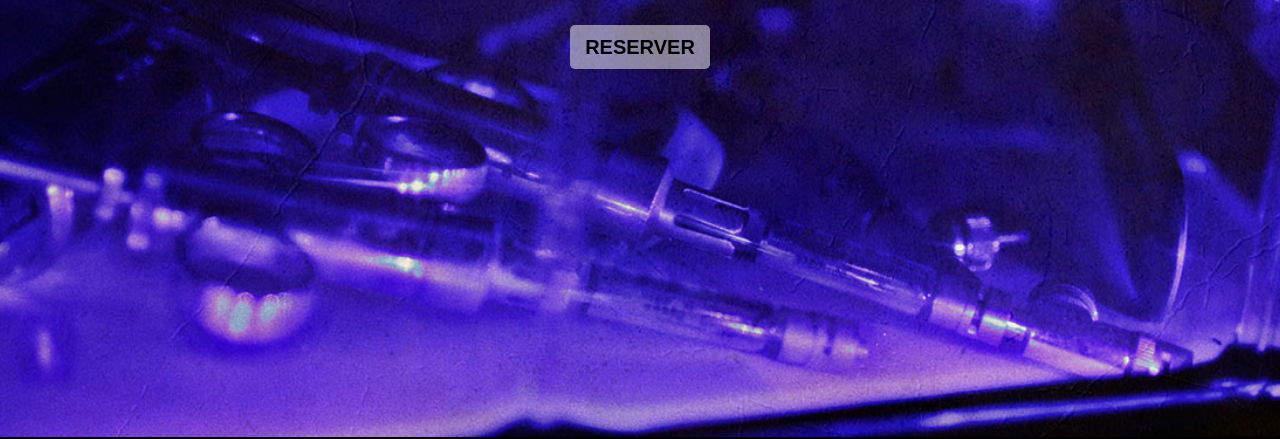
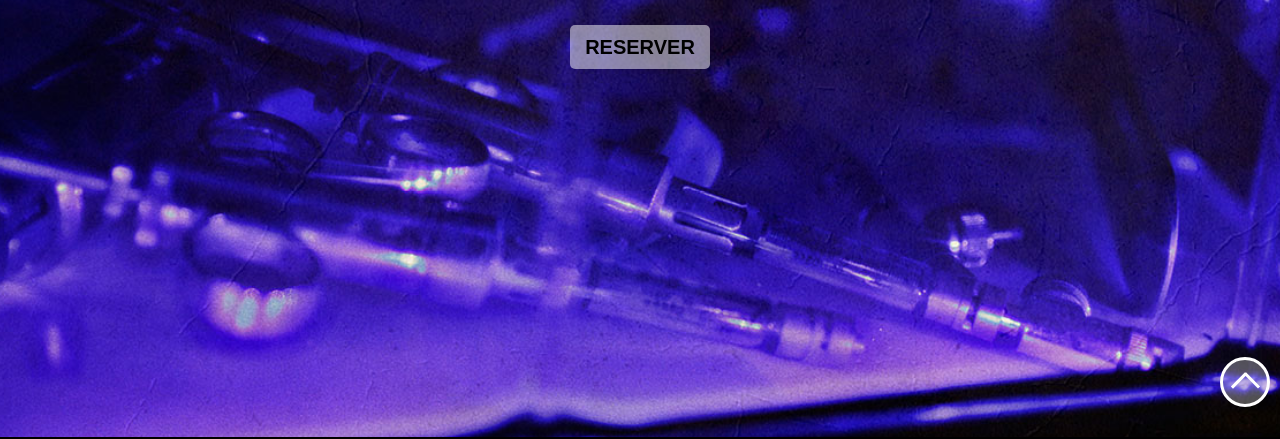
Before and after one commit to Swoooot/blackout-room, a website: page index.html in a window 1280 px wide. Shown: the part 363-802 px from the top of the page. Drawn offline with Linux system fonts and the light colour scheme; some packages are replaced by stand-ins of ours.

Commit message:
scroll button + social3

```diff
--- a/js/main.js
+++ b/js/main.js
@@ -7,21 +7,21 @@ window.onload = function() {
 let scrollBtn = document.querySelector('.scroll-home');
 let scrollBtnVisible = false;
 
-document.addEventListener('scroll', () => {
-    if(document.body.classList.contains('opened__menu--body')) {
-        console.log('!!!');
-        return;
-    }
-    if(window.pageYOffset <= 100 && scrollBtnVisible) {
-        scrollBtn.style.display = 'none';
-        scrollBtnVisible = false;
-    } else {
-        if(!scrollBtnVisible) {
-            scrollBtn.style.display = 'block';
-            scrollBtnVisible = true;
-        }
-    }
-})
+// document.addEventListener('scroll', () => {
+//     if(document.body.classList.contains('opened__menu--body')) {
+//         console.log('!!!');
+//         return;
+//     }
+//     if(window.pageYOffset <= 100 && scrollBtnVisible) {
+//         scrollBtn.style.display = 'none';
+//         scrollBtnVisible = false;
+//     } else {
+//         if(!scrollBtnVisible) {
+//             scrollBtn.style.display = 'block';
+//             scrollBtnVisible = true;
+//         }
+//     }
+// })
 
 scrollBtn.addEventListener('click', () => {
     scrollIt(0, 300, 'linear');
--- a/sass/blocks/scroll-home.scss
+++ b/sass/blocks/scroll-home.scss
@@ -1,7 +1,6 @@
 .scroll-home {
     position: fixed;
-    display: none;
-    bottom: 10px;
+    bottom: 30px;
     right: 10px;
     width: 50px;
     height: 50px;
```
Also changed, not shown: css/style.css.
